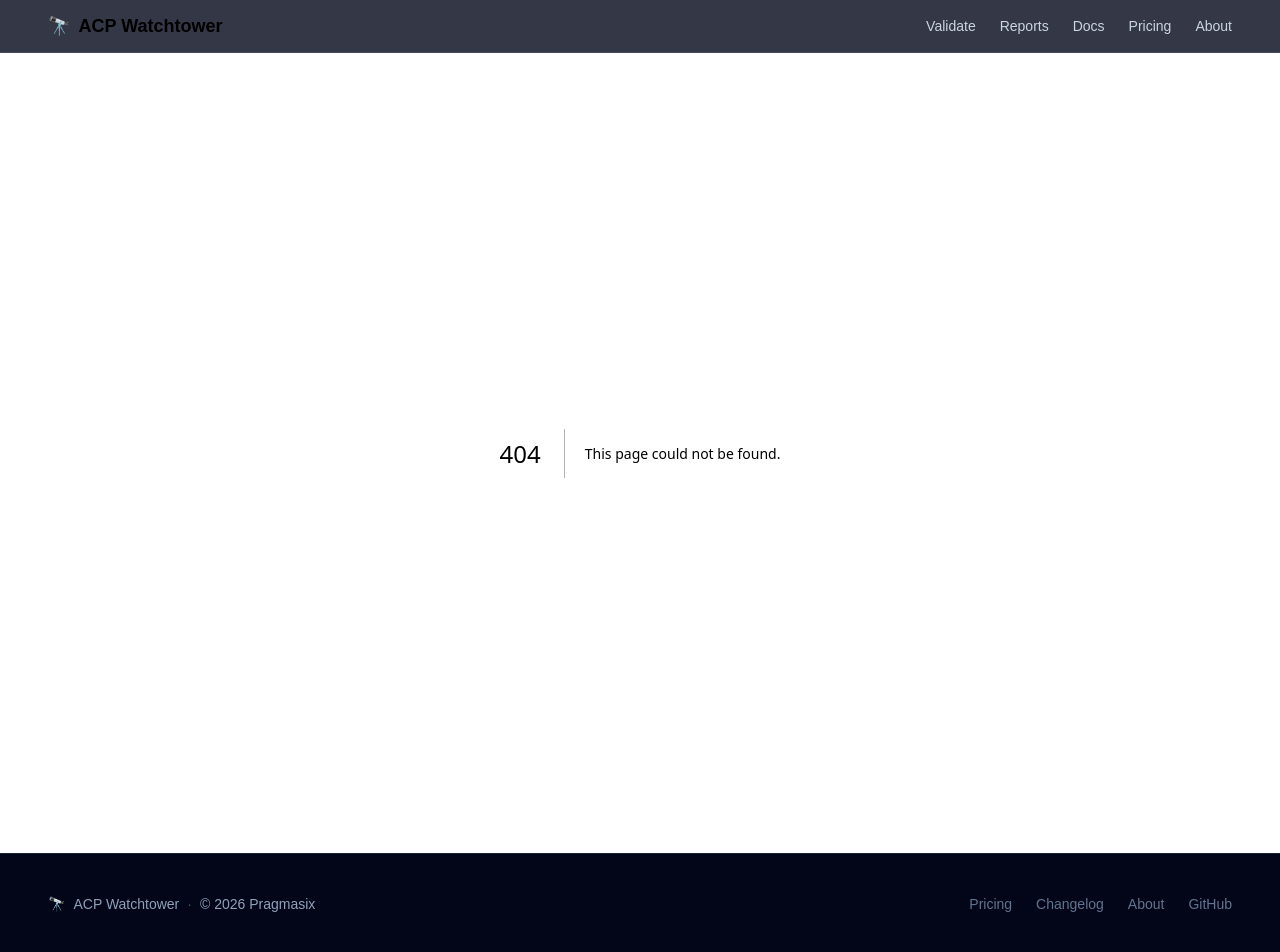
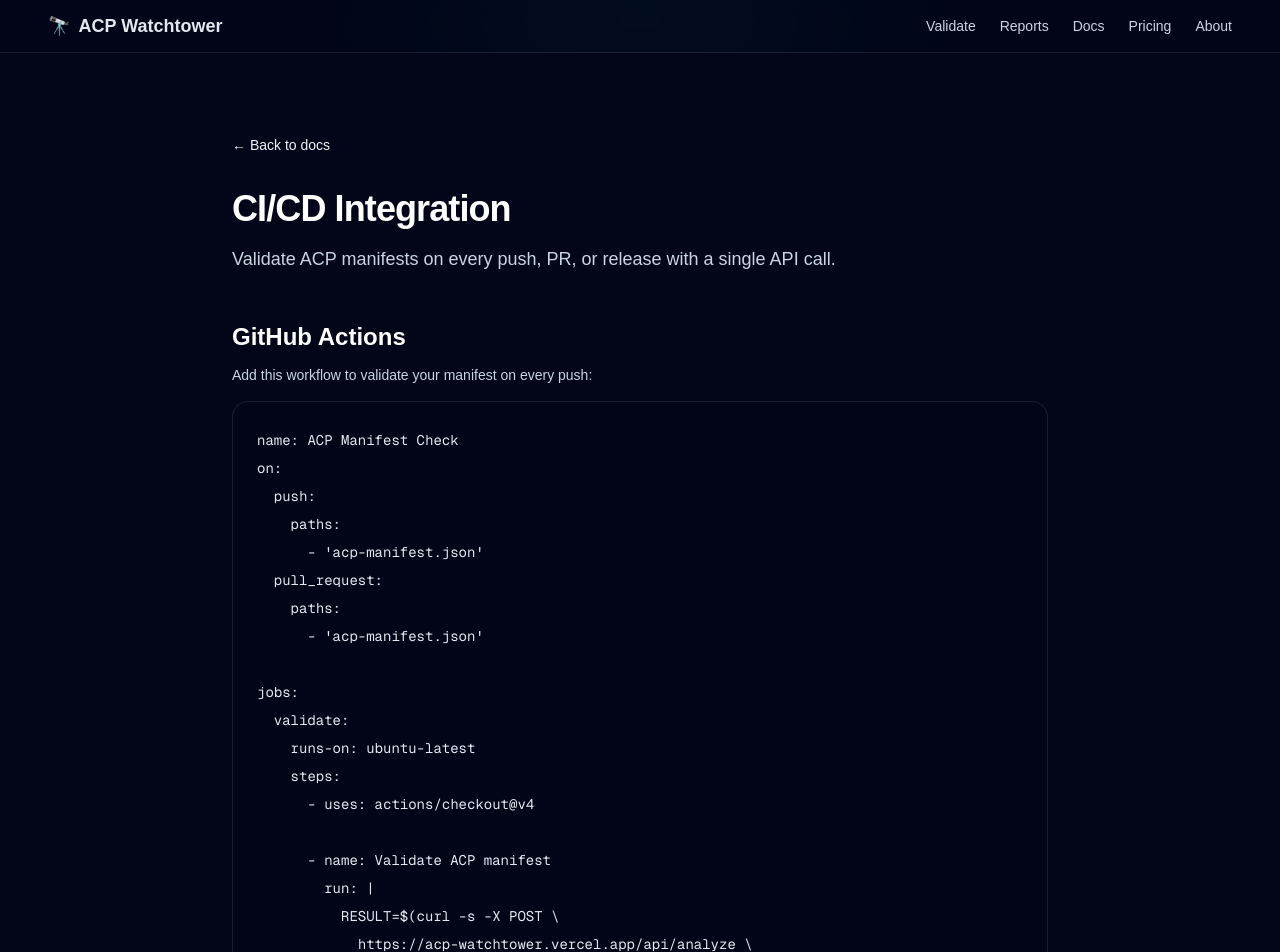
Before and after one commit to Splaticusamz/acp-watchtower, a Next.js app: page /docs/ci in a window 1280 px wide. Before the commit this address had no page. Shown: the top 952 px of the page. Built offline with nearby package versions, Linux system fonts and the light colour scheme.

Commit message:
feat: CI/CD integration docs with GitHub Actions, GitLab CI, curl examples

```diff
--- /dev/null
+++ b/src/app/docs/ci/page.tsx
@@ -0,0 +1,138 @@
+import Link from "next/link";
+import type { Metadata } from "next";
+
+export const metadata: Metadata = {
+  title: "CI/CD Integration — ACP Watchtower",
+  description: "Integrate ACP Watchtower into GitHub Actions, GitLab CI, and other CI/CD pipelines for automated manifest validation.",
+};
+
+export default function CIDocsPage() {
+  return (
+    <main className="min-h-screen bg-slate-950 text-slate-100">
+      <div className="mx-auto max-w-4xl px-6 py-20 sm:px-10">
+        <Link href="/docs" className="text-sm text-cyan-400 hover:text-cyan-300">← Back to docs</Link>
+
+        <h1 className="mt-8 text-4xl font-semibold tracking-tight text-white">CI/CD Integration</h1>
+        <p className="mt-4 text-lg text-slate-300">
+          Validate ACP manifests on every push, PR, or release with a single API call.
+        </p>
+
+        <section className="mt-12">
+          <h2 className="text-2xl font-semibold text-white">GitHub Actions</h2>
+          <p className="mt-3 text-sm text-slate-300">Add this workflow to validate your manifest on every push:</p>
+          <pre className="mt-4 overflow-x-auto rounded-2xl border border-white/10 bg-slate-950/80 p-6 text-sm leading-7 text-slate-200">
+{`name: ACP Manifest Check
+on:
+  push:
+    paths:
+      - 'acp-manifest.json'
+  pull_request:
+    paths:
+      - 'acp-manifest.json'
+
+jobs:
+  validate:
+    runs-on: ubuntu-latest
+    steps:
+      - uses: actions/checkout@v4
+
+      - name: Validate ACP manifest
+        run: |
+          RESULT=$(curl -s -X POST \\
+            https://acp-watchtower.vercel.app/api/analyze \\
+            -H "Content-Type: application/json" \\
+            -d "{\\"manifest\\": $(cat acp-manifest.json | jq -Rs .)}")
+
+          SCORE=$(echo $RESULT | jq '.score')
+          VERDICT=$(echo $RESULT | jq -r '.verdict')
+          echo "## ACP Readiness: $SCORE/100 ($VERDICT)" >> $GITHUB_STEP_SUMMARY
+
+          CRITICAL=$(echo $RESULT | jq '[.issues[] | select(.severity=="critical")] | length')
+          if [ "$CRITICAL" -gt 0 ]; then
+            echo "::error::$CRITICAL critical issues found in ACP manifest"
+            exit 1
+          fi`}
+          </pre>
+        </section>
+
+        <section className="mt-12">
+          <h2 className="text-2xl font-semibold text-white">Diff on PR</h2>
+          <p className="mt-3 text-sm text-slate-300">Compare the manifest between base and head to catch risky changes:</p>
+          <pre className="mt-4 overflow-x-auto rounded-2xl border border-white/10 bg-slate-950/80 p-6 text-sm leading-7 text-slate-200">
+{`- name: Diff ACP manifest
+  run: |
+    git show origin/main:acp-manifest.json > /tmp/old-manifest.json 2>/dev/null || echo '{}' > /tmp/old-manifest.json
+
+    DIFF=$(curl -s -X POST \\
+      https://acp-watchtower.vercel.app/api/diff \\
+      -H "Content-Type: application/json" \\
+      -d "{
+        \\"oldManifest\\": $(cat /tmp/old-manifest.json | jq -Rs .),
+        \\"newManifest\\": $(cat acp-manifest.json | jq -Rs .)
+      }")
+
+    RISK=$(echo $DIFF | jq -r '.releaseRisk')
+    echo "Release risk: $RISK" >> $GITHUB_STEP_SUMMARY
+
+    if [ "$RISK" = "high" ]; then
+      echo "::warning::High release risk detected in ACP manifest changes"
+    fi`}
+          </pre>
+        </section>
+
+        <section className="mt-12">
+          <h2 className="text-2xl font-semibold text-white">GitLab CI</h2>
+          <pre className="mt-4 overflow-x-auto rounded-2xl border border-white/10 bg-slate-950/80 p-6 text-sm leading-7 text-slate-200">
+{`acp-validate:
+  stage: test
+  script:
+    - |
+      RESULT=$(curl -s -X POST \\
+        https://acp-watchtower.vercel.app/api/analyze \\
+        -H "Content-Type: application/json" \\
+        -d "{\\"manifest\\": $(cat acp-manifest.json | jq -Rs .)}")
+      SCORE=$(echo $RESULT | jq '.score')
+      echo "ACP Readiness Score: $SCORE/100"
+      CRITICAL=$(echo $RESULT | jq '[.issues[] | select(.severity=="critical")] | length')
+      test "$CRITICAL" -eq 0 || exit 1
+  only:
+    changes:
+      - acp-manifest.json`}
+          </pre>
+        </section>
+
+        <section className="mt-12">
+          <h2 className="text-2xl font-semibold text-white">Generic (curl)</h2>
+          <p className="mt-3 text-sm text-slate-300">Works with any CI system:</p>
+          <pre className="mt-4 overflow-x-auto rounded-2xl border border-white/10 bg-slate-950/80 p-6 text-sm leading-7 text-slate-200">
+{`#!/bin/bash
+set -e
+
+MANIFEST=$(cat acp-manifest.json)
+RESULT=$(curl -sf -X POST \\
+  https://acp-watchtower.vercel.app/api/analyze \\
+  -H "Content-Type: application/json" \\
+  -d "{\\"manifest\\": $(echo "$MANIFEST" | jq -Rs .)}")
+
+SCORE=$(echo "$RESULT" | jq '.score')
+CRITICAL=$(echo "$RESULT" | jq '[.issues[] | select(.severity=="critical")] | length')
+
+echo "Score: $SCORE/100"
+echo "Critical issues: $CRITICAL"
+
+[ "$CRITICAL" -eq 0 ] || { echo "FAIL: Critical issues found"; exit 1; }`}
+          </pre>
+        </section>
+
+        <div className="mt-12 rounded-3xl border border-violet-400/20 bg-violet-400/10 p-6">
+          <h3 className="font-semibold text-white">Pro tip: GitHub Webhook</h3>
+          <p className="mt-2 text-sm text-slate-300">
+            Instead of CI scripts, you can configure a GitHub webhook pointing at{" "}
+            <code className="rounded bg-slate-800 px-2 py-0.5 text-xs">https://acp-watchtower.vercel.app/api/github/webhook</code>
+            {" "}to automatically analyze manifests on every push. No CI configuration needed.
+          </p>
+        </div>
+      </div>
+    </main>
+  );
+}
```
